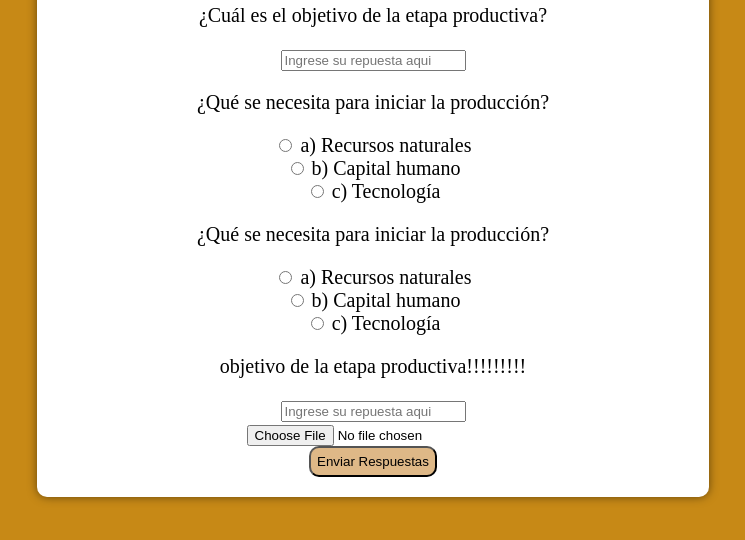
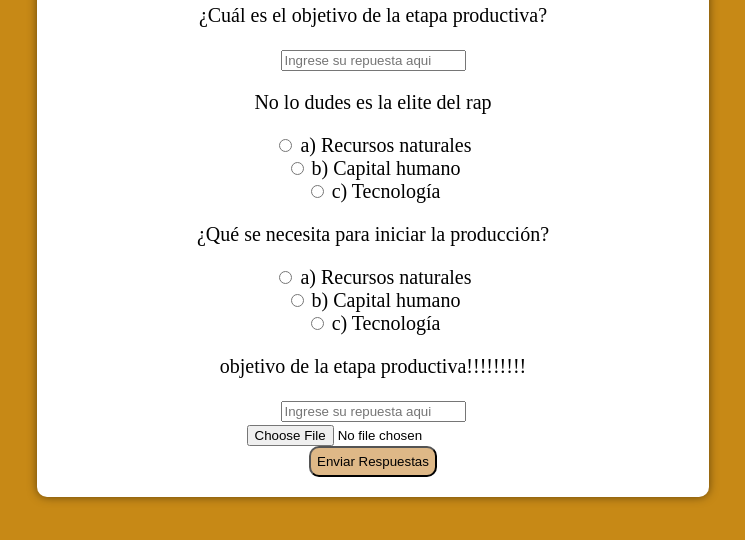
Before and after one commit to JesusRamirez24/preguntas, a plain HTML site: page index.html in a window 1280 px wide. Shown: the part 214-754 px from the top of the page, without its empty margins (267-1012 px from the left). Drawn offline with Linux system fonts and the light colour scheme.

Commit message:
Version 5.2

```diff
--- a/index.html
+++ b/index.html
@@ -17,7 +17,7 @@
 
     </div>
     <div id="pregunta2" class="pregunta">
-        <p>¿Qué se necesita para iniciar la producción?</p>
+        <p>No lo dudes es la elite del rap</p>
         <input type="radio" id="btnradio" name="respuesta2" value="a"> a) Recursos naturales<br>
         <input type="radio" id="btnradio" name="respuesta2" value="b"> b) Capital humano<br>
         <input type="radio" id="btnradio" name="respuesta2" value="c"> c) Tecnología<br>
```
